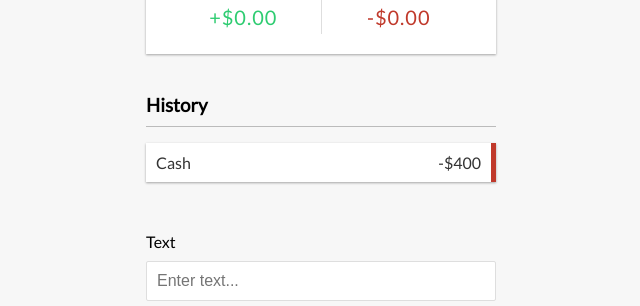
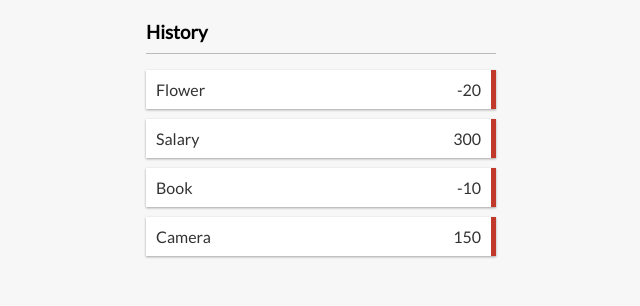
Before and after one commit to ArvinthC3000/expense-tracker-react-brad-, a React (Create React App) app: page / in a window 1280 px wide. Shown: the part 235-541 px from the top of the page, without its empty margins (319-959 px from the left). Built offline with nearby package versions, Linux system fonts and the light colour scheme; the HTML template or start-up script is replaced by a standard one.

Commit message:
transaction Item

```diff
--- /dev/null
+++ b/src/components/Transaction.jsx
@@ -0,0 +1,16 @@
+import PropTypes from 'prop-types';
+
+const Transaction = ({ transaction }) => {
+  return (
+    <li className='minus'>
+      {transaction.text} <span>{transaction.amount}</span>
+      <button className='delete-btn'>x</button>
+    </li>
+  );
+};
+
+Transaction.propTypes = {
+  transaction: PropTypes.object.isRequired,
+};
+
+export default Transaction;
--- a/src/components/TransactionList.jsx
+++ b/src/components/TransactionList.jsx
@@ -1,12 +1,18 @@
+import { useContext } from 'react';
+import { GlobalContext } from '../context/GlobalState';
+import Transaction from './Transaction';
+
 export const TransactionList = () => {
+  const { transactions } = useContext(GlobalContext);
+  console.log(transactions);
+
   return (
     <>
       <h3>History</h3>
       <ul className='list'>
-        <li className='minus'>
-          Cash <span>-$400</span>
-          <button className='delete-btn'>x</button>
-        </li>
+        {transactions.map(transaction => (
+          <Transaction transaction={transaction} key={transaction.id} />
+        ))}
       </ul>
     </>
   );
```
